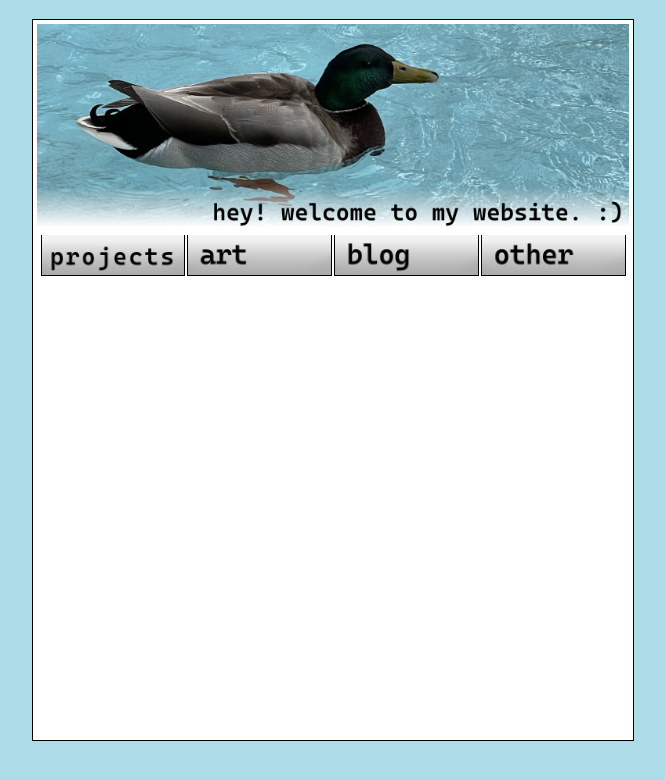
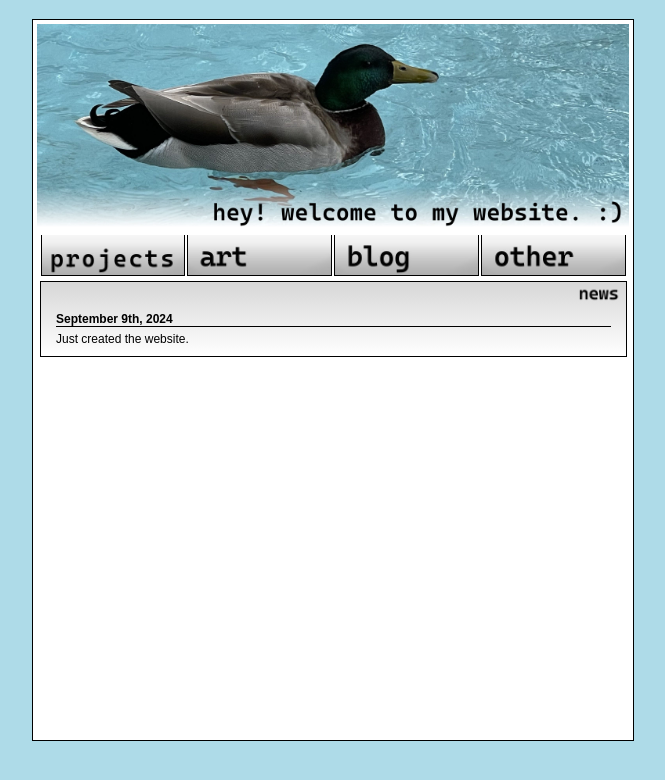
Before and after one commit to toeeeee/portfolio-website-attempt--3000, a plain HTML site: page index.html in a window 1280 px wide. Shown: the whole page, without its empty margins (307-972 px from the left). Drawn offline with Linux system fonts and the light colour scheme.

Commit message:
added news block

```diff
--- a/index.html
+++ b/index.html
@@ -31,6 +31,11 @@
                 <img class="nav-img" src="images/nav-other.jpg">
             </a>
         </nav>
+        <div id="news">
+            <img src="images/news.png" height="24" alt="News">
+            <p class="date">September 9th, 2024</p>
+            <p>Just created the website.</p>
+        </div>
     </div>
 </body>
 </html>
--- a/style.css
+++ b/style.css
@@ -25,6 +25,10 @@ body {
     display: grid;
     place-items: center;
     align-content: center;
+}
+
+p {
+    font-size: 12px;
 }
 
 #content {
@@ -67,9 +71,36 @@ nav {
     max-width: 100%;
     max-height: auto;
     position: relative;
-    bottom: 7px;
+    bottom: 5px;
 }
 
 .nav-img:hover {
     transform: translateY(-48px);
 }
+
+#news {
+    background: linear-gradient(#d7d7d7, white);
+    width: 585px;
+    margin: 5px 7px 12px 7px;
+    border: 1px solid;
+    padding-bottom: 7px;
+}
+
+#news img {
+    position: relative;
+    left: 533px;
+    margin-bottom: 0px;
+    aspect-ratio: auto 48/24;
+    width: 48px;
+}
+
+#news p.date {
+    font-weight: 600;
+    border-bottom: 1px solid black;
+    margin: 2px 15px 3px 15px;
+}
+
+#news p {
+    display: block;
+    margin: 5px 15px 3px 15px;
+}
```
Also changed, not shown: images/news.png (added).
